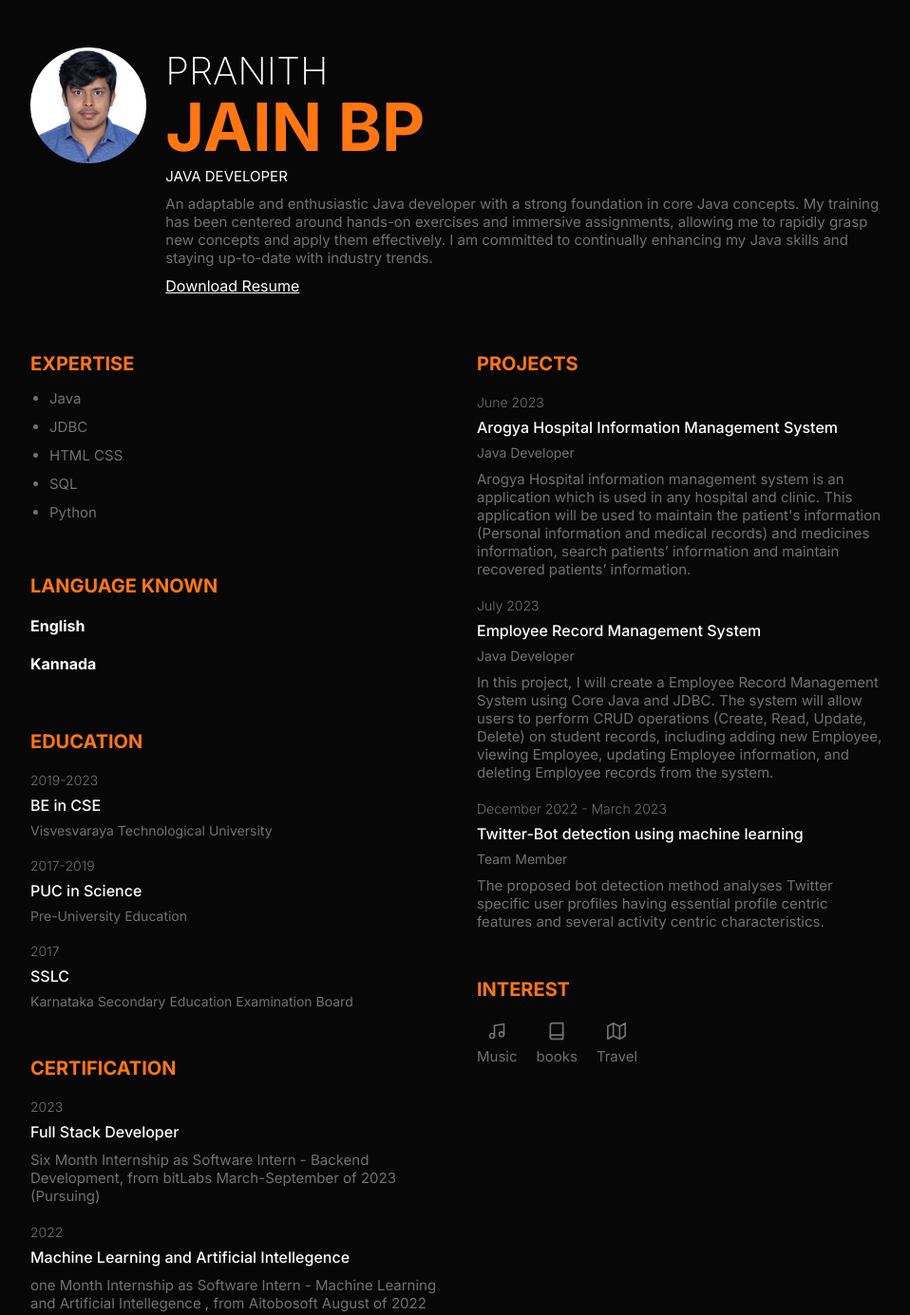
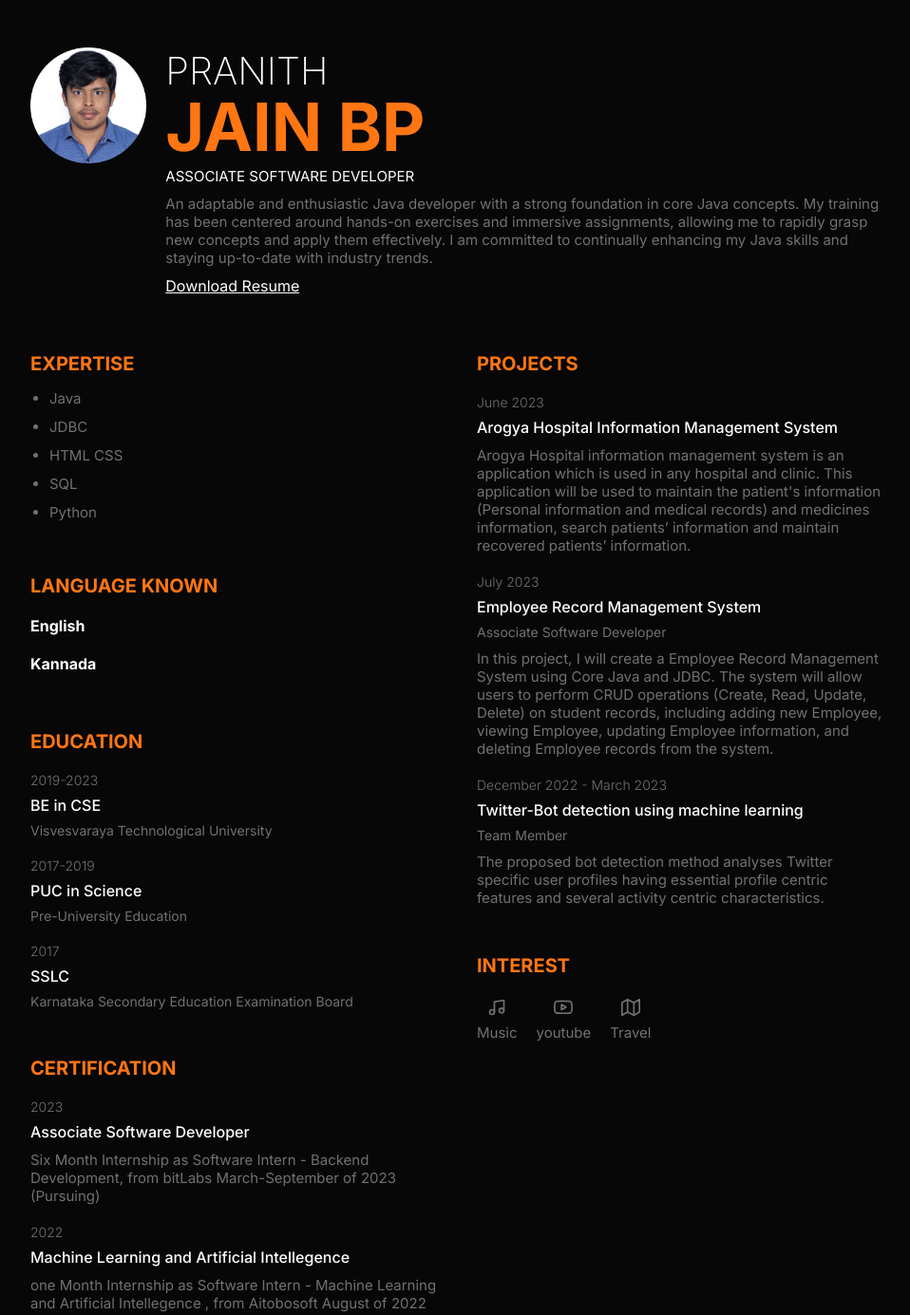
Before and after one commit to Pranithjainbp84/Resume, a plain HTML site: page index.html in a window 1280 px wide. Shown: the top 1385 px of the page at 95% size, without its empty margins (158-1116 px from the left). Drawn offline with nearby package versions, Linux system fonts and the light colour scheme.

Commit message:
Update index.html

```diff
--- a/index.html
+++ b/index.html
@@ -22,7 +22,7 @@
             <span class="profile_name_firstName">Pranith</span>
             <span class="profile_name_lastName">Jain BP</span>
           </h1>
-          <p class="profile_title">Java Developer</p>
+          <p class="profile_title">Associate Software Developer</p>
           <p class="description profile_description">
             An adaptable and enthusiastic Java developer with a strong foundation in core Java concepts.
              My training has been centered around hands-on exercises and immersive assignments,
@@ -85,7 +85,7 @@
         <h3 class="title">certification</h3>
         <div class="certification_item">
           <p class="item_preTitle">2023</p>
-          <h4 class="item_title">Full Stack Developer</h4>
+          <h4 class="item_title">Associate Software Developer</h4>
           <p class="description">
             Six Month Internship as Software Intern - Backend
             Development, from bitLabs March-September of 2023
@@ -108,7 +108,7 @@
         <div class="exp_item">
           <p class="item_preTitle">June 2023</p>
           <h4 class="item_title">Arogya Hospital Information Management System </h4>
-          <p class="item_subtitle">Java Developer</p>
+          <p class="item_subtitle"Associate Software Developer</p>
           <p class=" description">
             Arogya Hospital information management
             system is an application which is used in any hospital and
@@ -121,7 +121,7 @@
         <div class="exp_item">
           <p class="item_preTitle">July 2023</p>
           <h4 class="item_title">Employee Record Management System</h4>
-          <p class="item_subtitle">Java Developer</p>
+          <p class="item_subtitle">Associate Software Developer</p>
           <p class="description">
            In this project, I will create a Employee Record Management System
            using Core Java and JDBC. The system will allow users to perform
@@ -150,8 +150,8 @@
             <span>Music</span>
           </div>
           <div class="interest_item">
-            <i data-feather="book"></i>
-            <span>books</span>
+            <i data-feather="youtube"></i>
+            <span>youtube</span>
           </div>
           <div class="interest_item">
             <i data-feather="map"></i>
```
